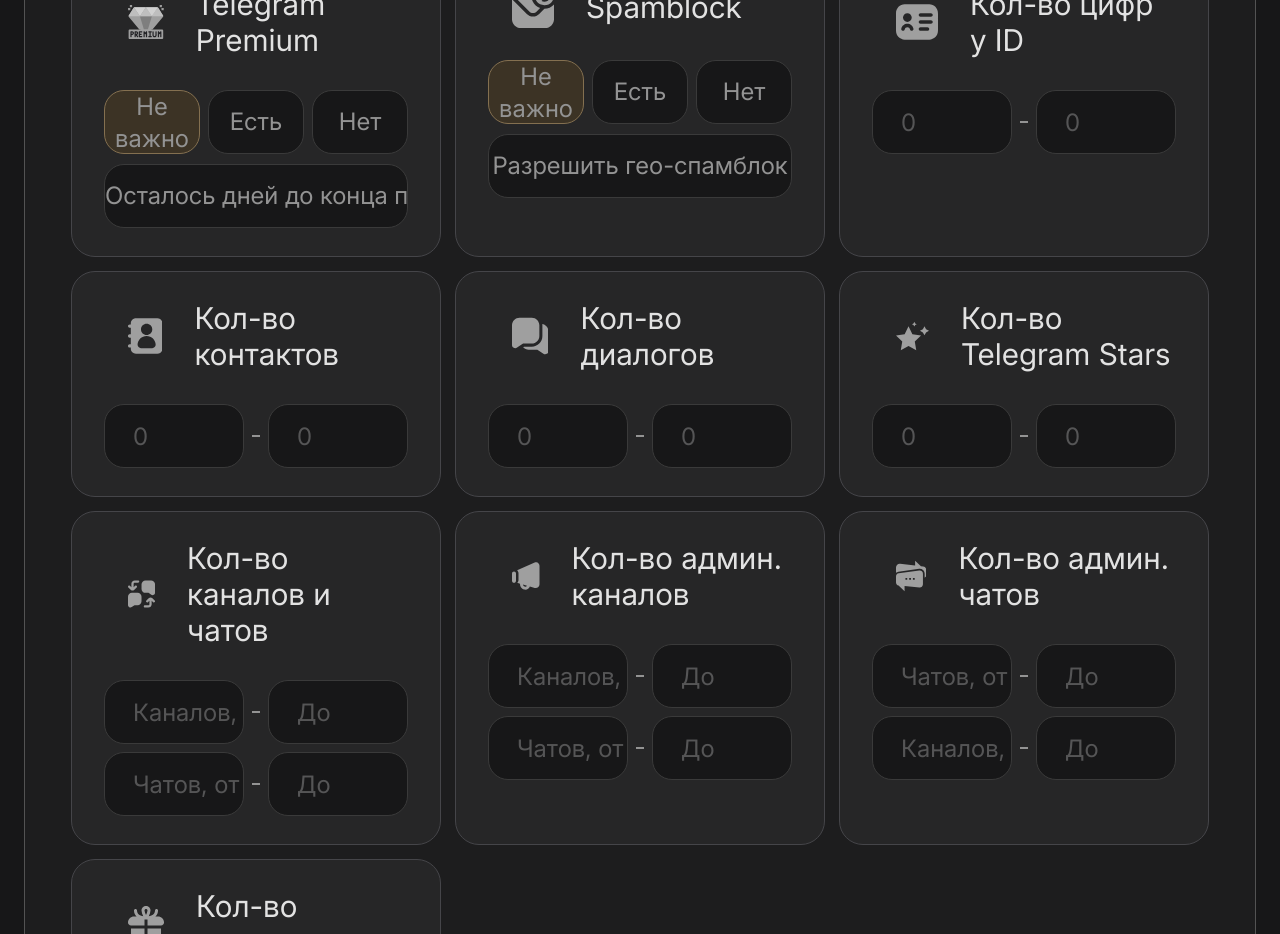
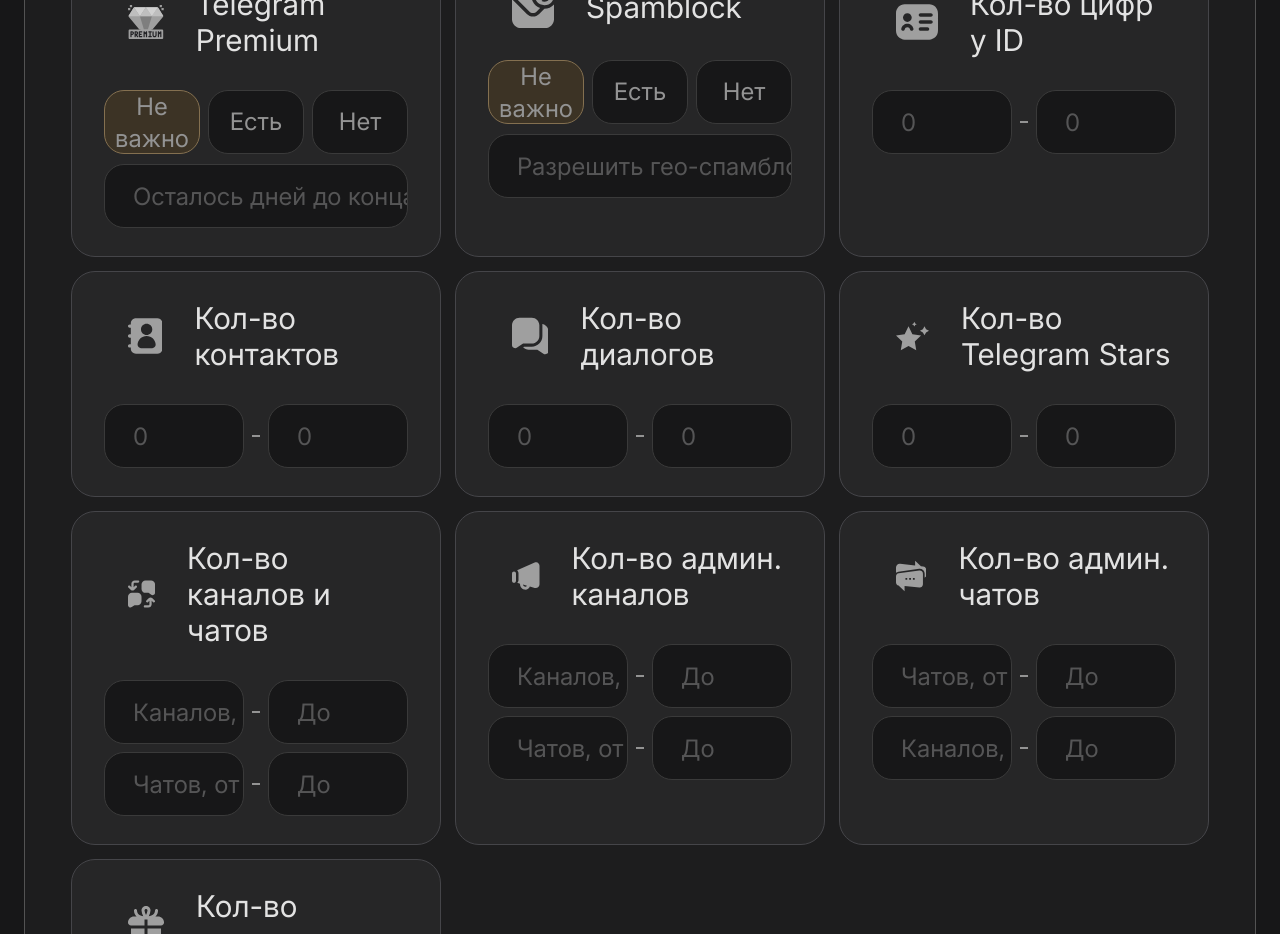
Before and after one commit to baxriddin0317/filter, a Next.js app: page / in a window 1280 px wide. Shown: the part 840-1774 px from the top of the page. Built offline with nearby package versions, Linux system fonts and the light colour scheme; a web font is replaced by a local one.

Commit message:
fix premium input

```diff
--- a/components/SpamblockFilter.tsx
+++ b/components/SpamblockFilter.tsx
@@ -2,7 +2,7 @@
 import React from "react";
 import { useFiltersStore, IChoose } from "../store/filtersStore";
 
-const options: IChoose[] = ["Не важно", "Есть", "Нет", "Разрешить гео-спамблок"];
+const options: IChoose[] = ["Не важно", "Есть", "Нет"];
 
 const SpamblockFilter: React.FC = () => {
   const { spamblock, updateFilters } = useFiltersStore();
@@ -29,15 +29,11 @@
             </button>
           ))}
         </div>
-        <button
-          type="button"
-          onClick={() => updateFilters({ spamblock: "Разрешить гео-спамблок" })}
-          className={`h-16 w-full border text-2xl text-brand-gray-2 outline-none rounded-5xl hover:bg-[#2F2F31] hover:border-[#555] cursor-pointer ${
-            spamblock === "Разрешить гео-спамблок" ? "bg-[#3C3325] border-[#847050] text-[#DDAB71]" : "border-brand-neutral-4 bg-brand-neutral text-brand-gray-2"
-          }`}
-        >
-          Разрешить гео-спамблок
-        </button>
+        <input
+          type="number"
+          className={`h-16 w-full border text-2xl text-brand-gray-2 outline-none rounded-5xl hover:bg-[#2F2F31] line-clamp-1 text-nowrap hover:border-[#555] border-brand-neutral-4 bg-brand-neutral pl-7 text-center`}
+          placeholder="Разрешить гео-спамблок"
+        />
       </div>
     </div>
   );
--- a/components/TelegramPremiumFilter.tsx
+++ b/components/TelegramPremiumFilter.tsx
@@ -3,10 +3,10 @@
 import { useFiltersStore, IChoose } from "../store/filtersStore";
 import { DimonadsIcon } from "./icons";
 
-const options: IChoose[] = ["Не важно", "Есть", "Нет", "Осталось дней до конца премиума..."];
+const options: IChoose[] = ["Не важно", "Есть", "Нет"];
 
 const TelegramPremiumFilter: React.FC = () => {
-  const { premium, premiumDaysRemaining, updateFilters } = useFiltersStore();
+  const { premium, updateFilters } = useFiltersStore();
   return (
     <div className="bg-brand-neutral-1 border border-brand-neutral-5 rounded-3xl px-8 py-7 min-w-[180px]">
       <div className="flex items-center mb-8 gap-8 pl-6">
@@ -28,15 +28,11 @@
             </button>
           ))}
         </div>
-        <button
-          type="button"
-          onClick={() => updateFilters({ premium: "Осталось дней до конца премиума..." })}
-          className={`h-16 w-full border text-2xl text-brand-gray-2 outline-none rounded-5xl hover:bg-[#2F2F31] line-clamp-1 text-nowrap hover:border-[#555] cursor-pointer ${
-            premium === "Осталось дней до конца премиума..." ? "bg-[#3C3325] border-[#847050] text-[#DDAB71]" : "border-brand-neutral-4 bg-brand-neutral text-brand-gray-2"
-          }`}
-        >
-          Осталось дней до конца премиума...
-        </button>
+        <input
+          type="number"
+          className={`h-16 w-full border text-2xl text-brand-gray-2 outline-none rounded-5xl hover:bg-[#2F2F31] line-clamp-1 text-nowrap hover:border-[#555] border-brand-neutral-4 bg-brand-neutral pl-7 text-center`}
+          placeholder="Осталось дней до конца премиума..."
+        />
       </div>
     </div>
   );
--- a/store/filtersStore.ts
+++ b/store/filtersStore.ts
@@ -5,7 +5,7 @@
   max: number;
 }
 
-export type IChoose = 'Не важно' | 'Есть' | 'Нет' | 'Разрешить гео-спамблок' | 'Осталось дней до конца премиума...';
+export type IChoose = 'Не важно' | 'Есть' | 'Нет';
 
 export interface FiltersState {
   searchString: string;
@@ -27,7 +27,6 @@
   channelsAndChatsChannels: Range;
   channelsAndChatsChats: Range;
   premium: IChoose;
-  premiumDaysRemaining: number;
   spamblock: IChoose;
   two_fa: IChoose;
   with_admin_channels: IChoose;
@@ -66,7 +65,6 @@
   channelsAndChatsChannels: { min: 0, max: 0 },
   channelsAndChatsChats: { min: 0, max: 0 },
   premium: 'Не важно' as IChoose,
-  premiumDaysRemaining: 0,
   spamblock: 'Не важно' as IChoose,
   two_fa: 'Не важно' as IChoose,
   with_admin_channels: 'Не важно' as IChoose,
```
